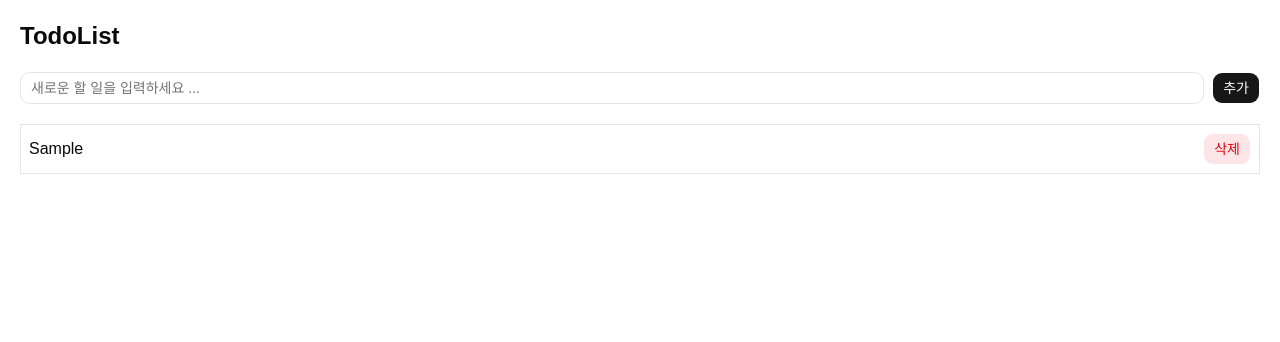
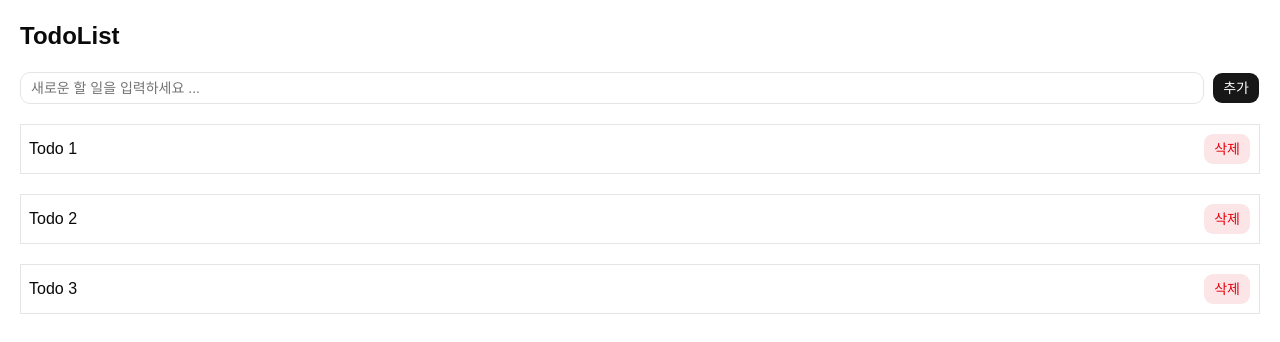
Before and after one commit to leehi9817/onebite-exam, a React (Vite) app: page /todolist in a window 1280 px wide. Both pictures are taken after typing "Sample" into the empty fields and a click on the button "추가". Shown: the top 342 px of the page. Built offline with nearby package versions, Linux system fonts and the light colour scheme; data requests are answered from the project's data file.

Commit message:
feat: implement data fetching for todos using fetchTodos and useTodosData hooks

```diff
--- /dev/null
+++ b/src/api/fetch-todos.ts
@@ -0,0 +1,10 @@
+import { API_URL } from "@/lib/constants";
+import type { Todo } from "@/types";
+
+export async function fetchTodos() {
+  const response = await fetch(`${API_URL}/todos`);
+  if (!response.ok) throw new Error("Fetch Failed");
+
+  const data: Todo[] = await response.json();
+  return data;
+}
--- /dev/null
+++ b/src/hooks/queries/use-todos.data.ts
@@ -0,0 +1,9 @@
+import { fetchTodos } from "@/api/fetch-todos";
+import { useQuery } from "@tanstack/react-query";
+
+export function useTodosData() {
+  return useQuery({
+    queryFn: fetchTodos,
+    queryKey: ["todos"],
+  });
+}
--- /dev/null
+++ b/src/lib/constants.ts
@@ -0,0 +1 @@
+export const API_URL = "http://localhost:3000";
--- a/src/pages/TodoListPage.tsx
+++ b/src/pages/TodoListPage.tsx
@@ -1,15 +1,18 @@
 import TodoEditor from "@/components/todo-list/todo-editor";
 import TodoItem from "@/components/todo-list/todo-item";
-import { useTodos } from "@/store/todos";
+import { useTodosData } from "@/hooks/queries/use-todos.data";
 
 export default function TodoListPage() {
-  const todos = useTodos();
+  const { data: todos, isLoading, error } = useTodosData();
+
+  if (error) return <div>오류가 발생했습니다.</div>;
+  if (isLoading) return <div>로딩 중 입니다...</div>;
 
   return (
     <div className="flex flex-col gap-5 p-5">
       <h1 className="text-2xl font-bold">TodoList</h1>
       <TodoEditor />
-      {todos.map((todo) => (
+      {todos?.map((todo) => (
         <TodoItem key={todo.id} {...todo} />
       ))}
     </div>
```
